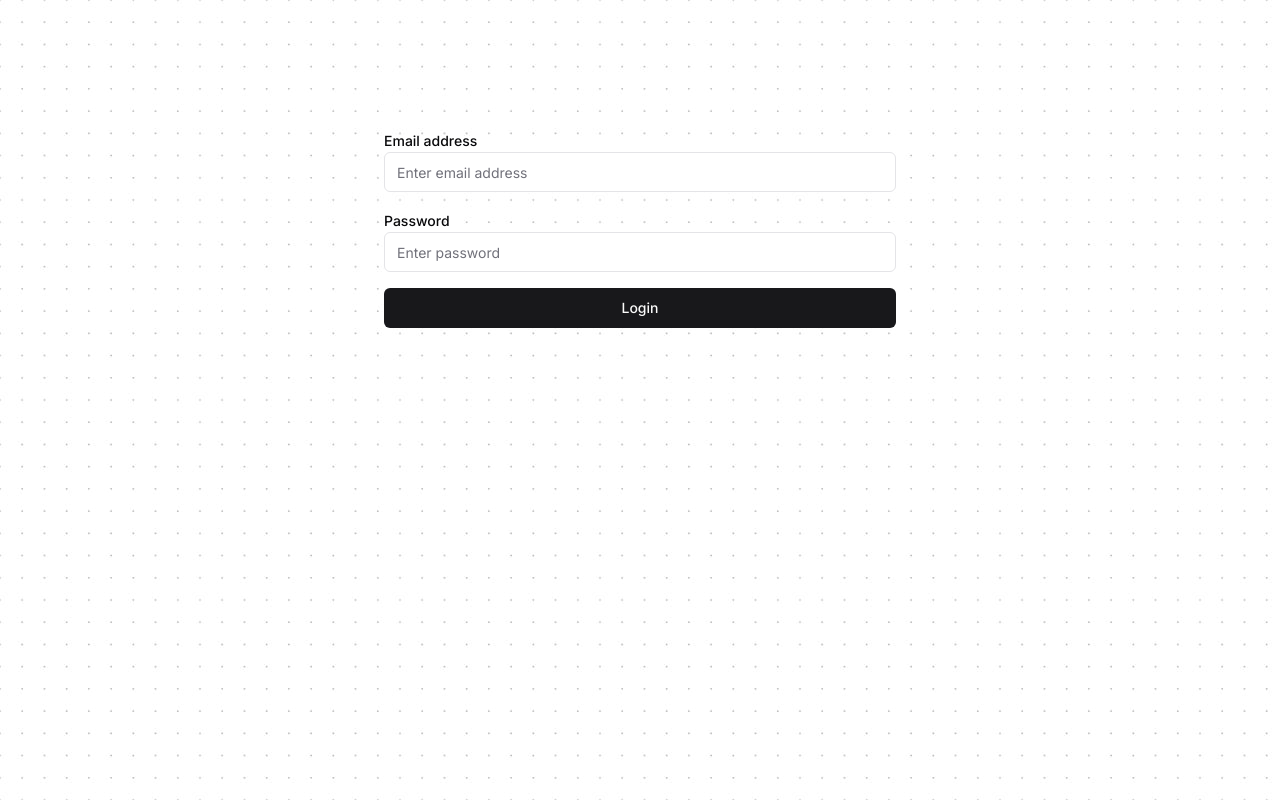
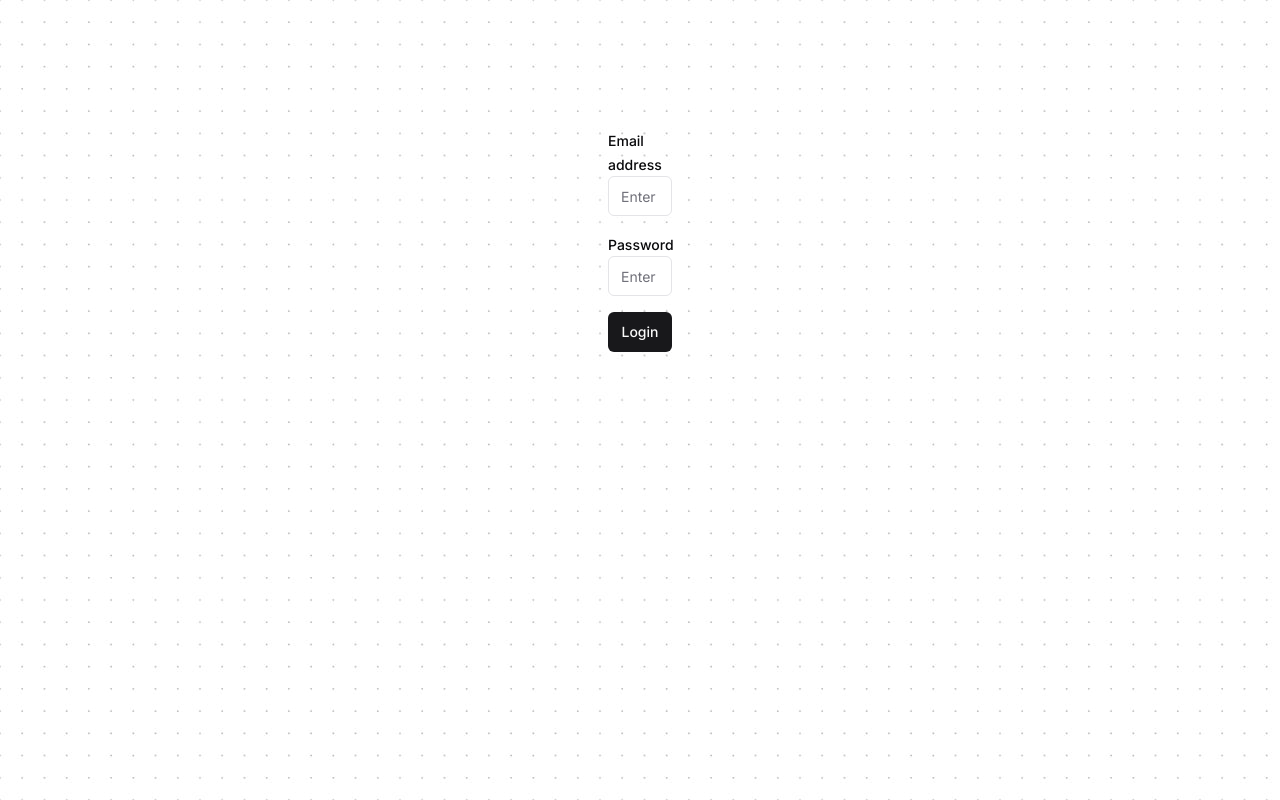
Before and after one commit to edsycarreon/smol-fe, a Next.js app: page / in a window 1280 px wide. Built offline with nearby package versions, Linux system fonts and the light colour scheme.

Commit message:
Update page layout styles

```diff
--- a/src/app/background/page.tsx
+++ b/src/app/background/page.tsx
@@ -3,7 +3,6 @@ function Background() {
     <div className="bg-background h-screen">
       <div className="bg-infinite animation-slow-slide h-screen opacity-20" />
       <div className="absolute inset-0 bg-radial-gradient" />
-      <div className="h-96"></div>
     </div>
   );
 }
--- a/src/app/page.tsx
+++ b/src/app/page.tsx
@@ -82,7 +82,7 @@ export default function SignIn() {
 
   return (
     <>
-      <div className="px-4 md:px-6 lg:px-96 pt-32 pb-6 space-y-6">
+      <div className="px-4 md:px-6 lg:px-[38rem] pt-32 pb-6 space-y-6">
         <Form {...form}>
           <form onSubmit={form.handleSubmit(onSubmit)}>
             <div className="space-y-4">
```
